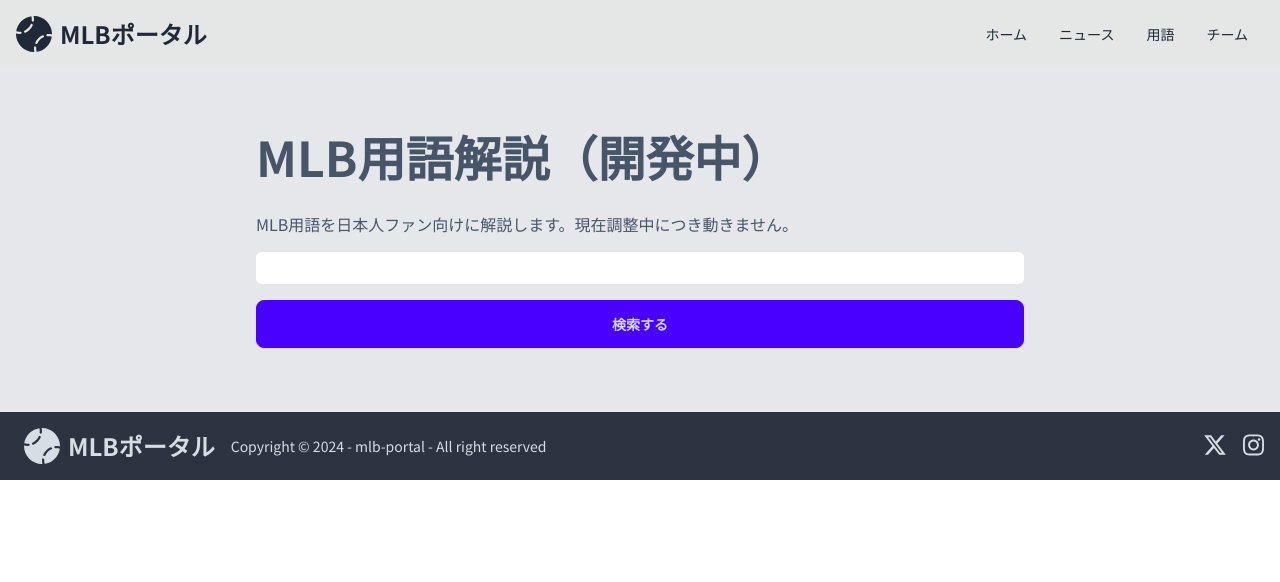
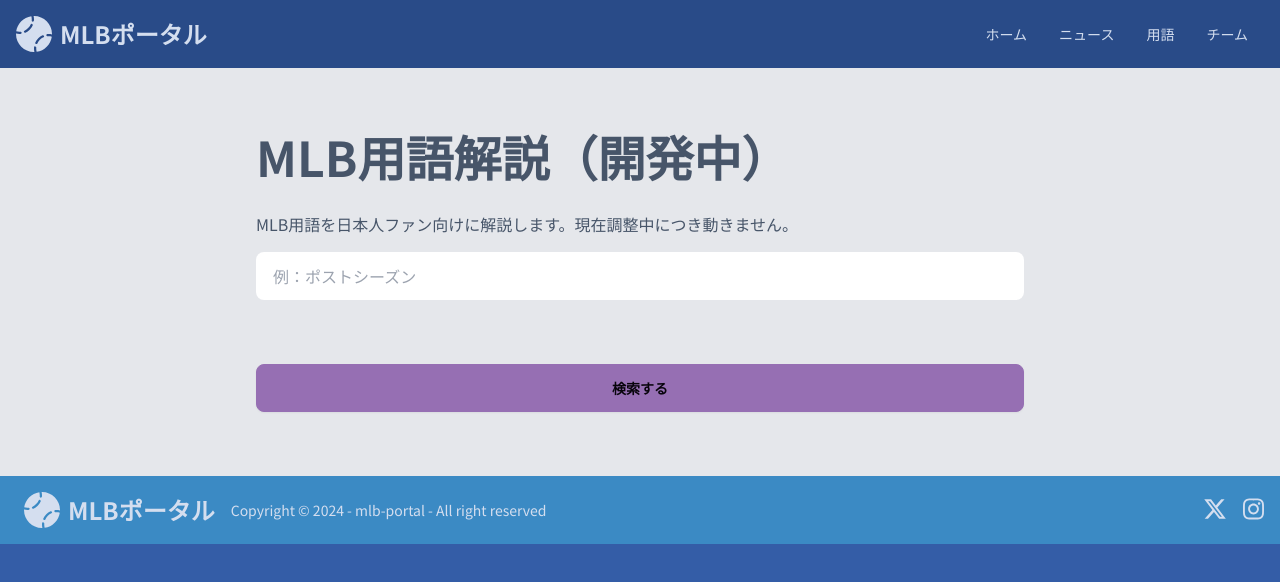
Before and after one commit to 713ikarosu/mlb-portal, a Next.js app: page /words in a window 1280 px wide. Shown: the top 582 px of the page. Built offline with nearby package versions, Linux system fonts and the light colour scheme.

Commit message:
Impl search result card and reset color

```diff
--- a/app/(admin)/manage/_components/WordUpdateForm/index.tsx
+++ b/app/(admin)/manage/_components/WordUpdateForm/index.tsx
@@ -28,7 +28,7 @@ export function WordUpdateForm({ word }: Props) {
     <>
       <div className="flex justify-between">
         <IconButton label="< Back" href="/manage" buttonType="ghost" />
-        <Link href={`/words/${word.id}`} className="btn btn-sm btn-accent">
+        <Link href={`/words/${word.id}`} className="btn btn-sm btn-accent" target="_blank">
           Current Page
         </Link>
         <form action={deleteWord}>
@@ -54,7 +54,7 @@ export function WordUpdateForm({ word }: Props) {
             name="wordId"
             type="text"
             placeholder="Word Id"
-            className="input input-bordered"
+            className="input input-bordered text-base-content"
             value={word.id}
             readOnly
           />
@@ -62,14 +62,14 @@ export function WordUpdateForm({ word }: Props) {
 
         <div className="flex flex-col gap-2">
           <label htmlFor={fields.word.id}>Word</label>
-          <input {...getInputProps(fields.word, { type: "text" })} className="input input-bordered" />
+          <input {...getInputProps(fields.word, { type: "text" })} className="input input-bordered text-base-content" />
         </div>
 
         <div className="flex flex-col gap-2">
           <label htmlFor={fields.description.id}>Description</label>
           <textarea
             {...getTextareaProps(fields.description)}
-            className="textarea textarea-bordered textarea-md h-[620px]"
+            className="textarea textarea-bordered textarea-md h-[620px] text-base-content"
           />
         </div>
 
--- a/app/(admin)/manage/_components/WordsTable/index.tsx
+++ b/app/(admin)/manage/_components/WordsTable/index.tsx
@@ -24,7 +24,7 @@ export async function WordsTable() {
           <tbody>
             {words.map((word) => {
               return (
-                <tr className="hover" key={word.id}>
+                <tr className="hover text-base-content" key={word.id}>
                   <th>
                     <label>
                       <input type="checkbox" className="checkbox" />
--- a/app/(admin)/manage/new/page.tsx
+++ b/app/(admin)/manage/new/page.tsx
@@ -15,11 +15,16 @@ export default function AddNewPage() {
         </div>
         <div className="flex flex-col space-y-2">
           <label htmlFor="word">Word</label>
-          <input name="word" type="text" placeholder="Word Definition" className="input input-bordered" />
+          <input
+            name="word"
+            type="text"
+            placeholder="Word Definition"
+            className="input input-bordered text-base-content"
+          />
           <label htmlFor="word">Description</label>
           <textarea
             name="description"
-            className="textarea textarea-bordered h-[620px]"
+            className="textarea textarea-bordered h-[620px] text-base-content"
             placeholder="Word Description"
           />
         </div>
--- a/app/_components/LayoutFooter/index.tsx
+++ b/app/_components/LayoutFooter/index.tsx
@@ -5,7 +5,7 @@ import Link from "next/link";
 
 export const LayoutFooter = () => {
   return (
-    <footer className="footer items-center p-4 bg-neutral text-neutral-content">
+    <footer className="footer items-center p-4 bg-neutral">
       <aside className="items-center grid-flow-col">
         <Logo />
         <p>Copyright © 2024 - mlb-portal - All right reserved</p>
--- /dev/null
+++ b/app/_components/WordsSearchCard/index.tsx
@@ -0,0 +1,20 @@
+import type { Word } from "@prisma/client";
+import Link from "next/link";
+
+type Props = {
+  word: Word;
+};
+
+export function WordsSearchCard({ word }: Props) {
+  return (
+    <Link href={`/words/${word.id}/`}>
+      <div className="card bg-base-100 w-full shadow-xl text-base-content">
+        <div className="card-body">
+          <h2 className="card-title">{word.word}</h2>
+          <p className="line-clamp-3">{word.description}</p>
+          <div className="card-actions justify-end">詳細 {">"}</div>
+        </div>
+      </div>
+    </Link>
+  );
+}
--- a/app/layout.tsx
+++ b/app/layout.tsx
@@ -12,10 +12,10 @@ const NotoSansJP = Noto_Sans_JP({
   preload: true,
 });
 
-export const metadata: Metadata = {
+export const metadata = {
   title: "MLB ポータル",
   description: "mlb fan site - for Japanese",
-};
+} satisfies Metadata;
 
 export default function RootLayout({ children }: { children: React.ReactNode }) {
   return (
--- a/app/page.tsx
+++ b/app/page.tsx
@@ -5,14 +5,14 @@ export default function Home() {
     <main>
       <section className="hero min-h-screen" style={{ backgroundImage: "url(/image/top/main_visual.jpg)" }}>
         <div className="hero-overlay bg-opacity-60" />
-        <div className="hero-content text-center text-neutral-content">
+        <div className="hero-content text-center">
           <div className="max-w-md">
-            <h1 className="mb-5 text-5xl font-bold">MLB PORTAL</h1>
+            <h1 className="mb-5 text-5xl font-bold">MLB ポータル</h1>
             <p className="mb-5">
               日本人向けのMLBファンサイトです。MLBの基本情報から、最新情報・日本人選手情報などをお届けします。
             </p>
-            <Link href="/">
-              <button type="button" className="btn btn-neutral">
+            <Link href="/words/">
+              <button type="button" className="btn">
                 はじめる
               </button>
             </Link>
--- a/app/words/[wordId]/page.tsx
+++ b/app/words/[wordId]/page.tsx
@@ -30,7 +30,7 @@ export default async function WordPage({ params }: Props) {
     notFound();
   }
   return (
-    <section className="min-h-[80vh] flex space-y-8 py-16 flex-col w-full max-w-screen-md">
+    <section className="min-h-[50vh] flex space-y-8 py-16 flex-col w-full max-w-screen-md">
       <Heading divider>{word.word}</Heading>
       <div>
         <Text>{word.description}</Text>
--- a/app/words/page.tsx
+++ b/app/words/page.tsx
@@ -15,10 +15,17 @@ export default function WordsPage() {
       <form className="flex space-y-4 flex-col" action="/words/search" method="GET">
         <h3 className="flex flex-col">MLB用語を日本人ファン向けに解説します。現在調整中につき動きません。</h3>
         {/* TODO: フォームのコンポーネント作成 */}
-        <input type="text" name="query" className="bg-white rounded-md h-8" />
-        <button type="submit" className="btn btn-primary">
-          検索する
-        </button>
+        <div className="flex flex-col space-y-12 md:space-y-16">
+          <input
+            type="text"
+            name="query"
+            className="w-full input input-borderd bg-white"
+            placeholder="例：ポストシーズン"
+          />
+          <button type="submit" className="btn btn-secondary w-full">
+            検索する
+          </button>
+        </div>
       </form>
     </section>
   );
--- a/app/words/search/page.tsx
+++ b/app/words/search/page.tsx
@@ -1,4 +1,5 @@
 import Heading from "@/app/_components/Heading";
+import { WordsSearchCard } from "@/app/_components/WordsSearchCard";
 import { searchWords } from "@/services/word/actions";
 import type { Metadata } from "next";
 import { notFound } from "next/navigation";
@@ -22,12 +23,12 @@ export default async function SearchPage({ searchParams }: Props) {
   }
 
   return (
-    <div className="flex flex-col gap-8">
+    <section className="flex flex-col gap-8 w-full max-w-screen-md">
       <Heading>検索結果</Heading>
       <div>検索キーワード：{query}</div>
-      <div>{words[0].id}</div>
-      <div>{words[0].word}</div>
-      <div>{words[0].description}</div>
-    </div>
+      {words.map((word) => {
+        return <WordsSearchCard word={word} key={word.id} />;
+      })}
+    </section>
   );
 }
--- a/tailwind.config.ts
+++ b/tailwind.config.ts
@@ -16,5 +16,8 @@ const config: Config = {
     },
   },
   plugins: [daisyui],
+  daisyui: {
+    themes: ["aqua"],
+  },
 };
 export default config;
```
